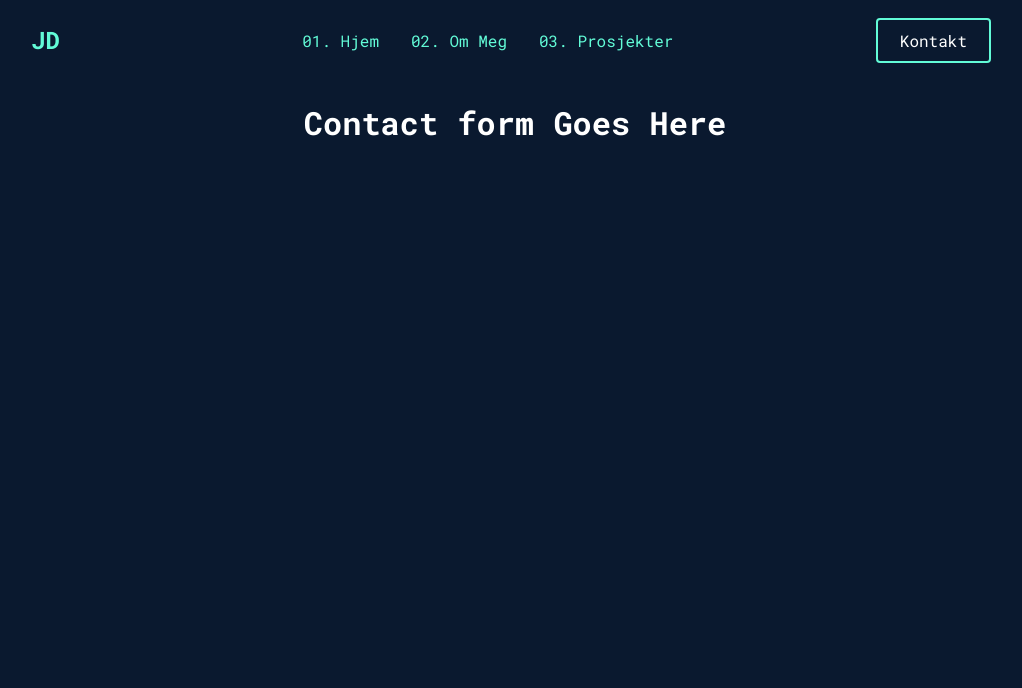
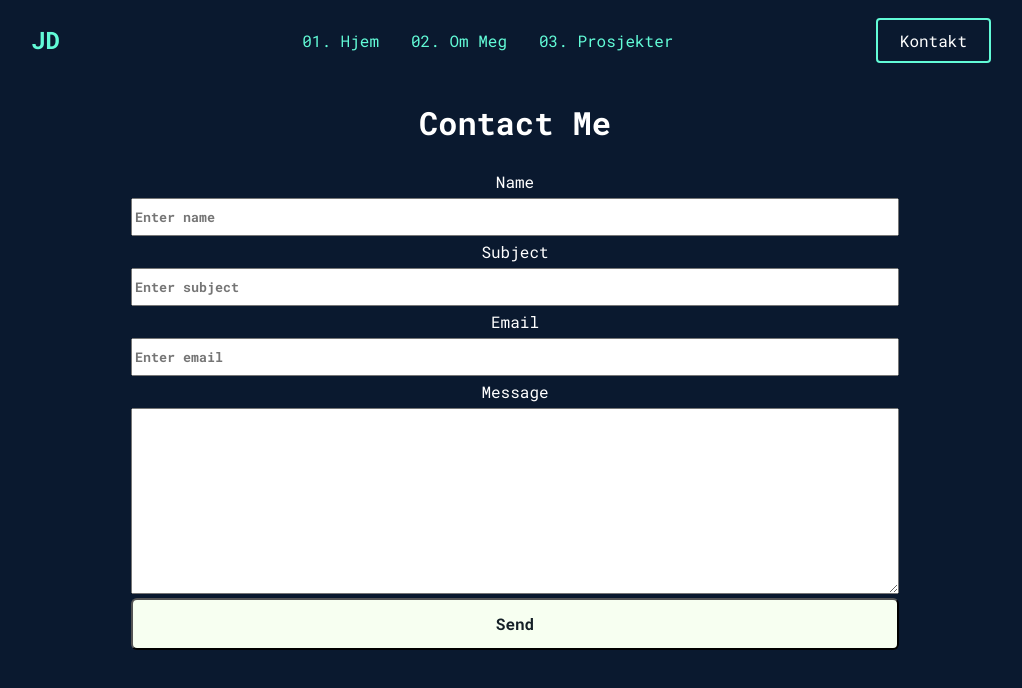
Before and after one commit to JamesDa1/portfolio-v2, a React (Create React App) app: page /contact in a window 1280 px wide. Shown: the top 688 px of the page, without its empty margins (125-1147 px from the left). Built offline with nearby package versions, Linux system fonts and the light colour scheme.

Commit message:
added sidebar

```diff
--- a/src/App.js
+++ b/src/App.js
@@ -1,4 +1,6 @@
 // import logo from "./logo.svg"
+
+import { useState } from "react"
 import "./App.css"
 import { Route, Routes } from "react-router-dom"
 // import { BrowserRouter as Router } from "react-router-dom"
@@ -10,11 +12,17 @@ import { Contact } from "./pages/Contact"
 
 import Navbar from "./components/Navbar"
 import "./styles.css"
+import Sidebar from "./components/Sidebar"
 
 function App() {
+  const [isOpen, setIsOpen] = useState(false)
+  const toggle = () => {
+    setIsOpen(!isOpen)
+  }
   return (
     <div className="App">
-      <Navbar />
+      <Sidebar isOpen={isOpen} toggle={toggle} />
+      <Navbar toggle={toggle} />
       <div className="container">
         <Routes>
           <Route path="/" element={<Home />} />
--- a/src/components/Navbar/index.js
+++ b/src/components/Navbar/index.js
@@ -10,14 +10,14 @@ import {
   NavBtnLink,
 } from "./NavbarElements"
 
-const Navbar = () => {
+const Navbar = ({ toggle }) => {
   return (
     <>
       <Nav>
         <NavLink to="/">
           <NavLogo>JD</NavLogo>
         </NavLink>
-        <Bars />
+        <Bars onClick={toggle} />
         <NavMenu>
           <NavLink to="/" activeStyle>
             01. Hjem
--- /dev/null
+++ b/src/components/Sidebar/SidebarElements.js
@@ -0,0 +1,93 @@
+import styled from "styled-components"
+import { FaTimes } from "react-icons/fa"
+
+import { NavLink as Link } from "react-router-dom"
+
+export const SidebarContainer = styled.aside`
+  position: fixed;
+  z-index: 999;
+  width: 100%;
+  height: 100%;
+  background: #112240;
+  display: grid;
+  align-items: center;
+  top: 0;
+  left: 0;
+  transition: 0.3s ease-in-out;
+
+  opacity: ${({ isOpen }) => (isOpen ? "100%" : "0")};
+  top: ${({ isOpen }) => (isOpen ? "0" : "-100%")};
+`
+
+export const CloseIcon = styled(FaTimes)`
+  color: #62fbd7;
+`
+
+export const Icon = styled.div`
+  position: absolute;
+  top: 1.2rem;
+  right: 1.5rem;
+  background: transparent;
+  font-size: 2rem;
+  cursor: pointer;
+  outline: none;
+`
+
+export const SidebarWrapper = styled.div`
+  color: #fff;
+`
+
+export const SidebarMenu = styled.ul`
+  display: grid;
+  grid-template-columns: 1fr;
+  grid-template-rows: repeat(6, 80px);
+  text-align: center;
+
+  @media screen and (max-width: 480px) {
+    grid-template-rows: repeat(6, 60px);
+  }
+`
+
+export const SidebarLink = styled(Link)`
+  display: flex;
+  align-items: center;
+  justify-content: center;
+  font-size: 1.5rem;
+  text-decoration: none;
+  list-style: none;
+  transition: 0.2s ease-in-out;
+  color: #62fbd7;
+  cursor: pointer;
+
+  &:hover {
+    color: #fff;
+    transition: 0.2s ease-in-out;
+  }
+
+  &.active {
+    text-decoration: underline;
+  }
+`
+
+export const SideBtnWrap = styled.div`
+  display: flex;
+  justify-content: center;
+`
+export const SidebarRoute = styled(Link)`
+  border-radius: 50px;
+  background: #01bf71;
+  white-space: nowrap;
+  padding: 16px 64px;
+  font-size: 16px;
+  outline: none;
+  border: none;
+  cursor: pointer;
+  transition: all 0.2s ease-in-out;
+  text-decoration: none;
+
+  &:hover {
+    transition: all 0.2s ease-in-out;
+    background: #fff;
+    color: #010606;
+  }
+`
--- /dev/null
+++ b/src/components/Sidebar/index.js
@@ -0,0 +1,39 @@
+import React from "react"
+import {
+  SidebarContainer,
+  Icon,
+  CloseIcon,
+  SidebarWrapper,
+  SidebarMenu,
+  SidebarLink,
+  SideBtnWrap,
+  SidebarRoute,
+} from "./SidebarElements"
+
+const Sidebar = ({ isOpen, toggle }) => {
+  return (
+    <SidebarContainer isOpen={isOpen} onClick={toggle}>
+      <Icon onClick={toggle}>
+        <CloseIcon />
+      </Icon>
+      <SidebarWrapper>
+        <SidebarMenu>
+          <SidebarLink to="/" activeStyle>
+            Hjem
+          </SidebarLink>
+          <SidebarLink to="/about" activeStyle>
+            Om Meg
+          </SidebarLink>
+          <SidebarLink to="/projects" activeStyle>
+            Prosjekter
+          </SidebarLink>
+        </SidebarMenu>
+        <SideBtnWrap>
+          <SidebarRoute to="contact">Contact</SidebarRoute>
+        </SideBtnWrap>
+      </SidebarWrapper>
+    </SidebarContainer>
+  )
+}
+
+export default Sidebar
--- a/src/pages/Contact.js
+++ b/src/pages/Contact.js
@@ -1,3 +1,20 @@
 export const Contact = () => {
-  return <h1>Contact form Goes Here</h1>
+  return (
+    <>
+      <div className="contactContainer">
+        <h1>Contact Me</h1>
+        <form action="">
+          <label htmlFor="name">Name</label>
+          <input type="text" id="name" placeholder="Enter name" />
+          <label htmlFor="subject">Subject</label>
+          <input type="text" id="subject" placeholder="Enter subject" />
+          <label htmlFor="email">Email</label>
+          <input type="email" id="email" placeholder="Enter email" />
+          <label htmlFor="message">Message</label> <br />
+          <textarea name="" id="message" cols="30" rows="10"></textarea>
+          <input className="formBtn" type="submit" value="Send" />
+        </form>
+      </div>
+    </>
+  )
 }
--- a/src/styles.css
+++ b/src/styles.css
@@ -168,3 +168,46 @@ body {
     flex-direction: column;
   }
 }
+
+/* Contact Form  */
+
+.contactContainer {
+  display: flex;
+  flex-direction: column;
+  max-width: 768px;
+  margin: 0 auto;
+}
+
+label {
+  line-height: 2rem;
+}
+input {
+  width: 100%;
+  font-weight: 700;
+  line-height: 2rem;
+}
+
+textarea {
+  width: 100%;
+  max-width: 768px;
+  min-height: 12em;
+  font-weight: 700;
+  /* resize: vertical; */
+}
+
+.formBtn {
+  width: 100%;
+  background: #f7fff1;
+  border-radius: 6px;
+  font-size: 1rem;
+  font-weight: 700;
+  color: #141f26;
+  padding: 0.5em 1.5em;
+  cursor: pointer;
+  transition: all 0.2s ease-in-out;
+}
+
+.formBtn:hover {
+  transition: all 0.2s ease-in-out;
+  background: #62fbd7;
+}
```
